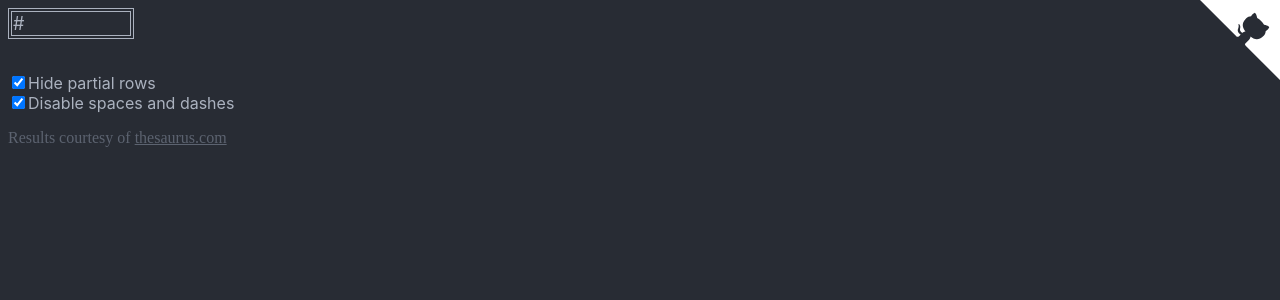
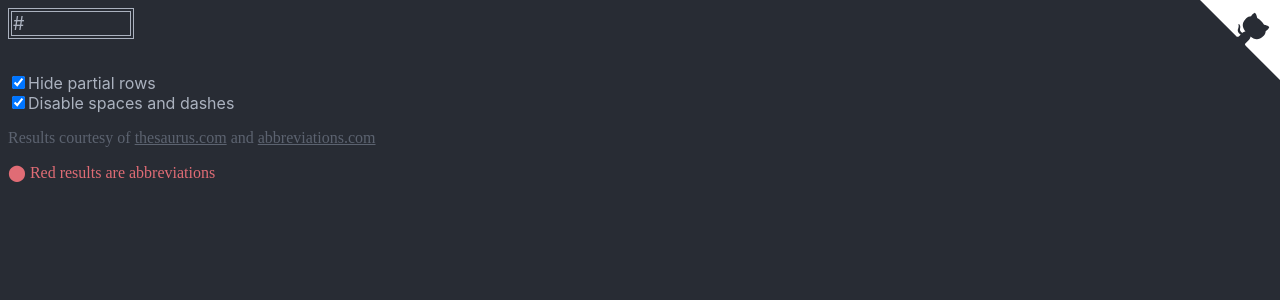
Before and after one commit to CodingComet/equisized-synonyms, a Flask app: template templates/result.html in a window 1280 px wide. Shown: the top 300 px of the page. Run offline with Flask 2, Linux system fonts and the light colour scheme; the template is opened without the code that fills it, so the values that code supplies are empty.

Commit message:
Added abbreviations.com credit.

```diff
--- a/templates/result.html
+++ b/templates/result.html
@@ -30,7 +30,9 @@
                         {% for synonym in synonyms_table[word][key] %}
                             {% if synonym in abbreviations_table[word] %}
                                 <label class="abbreviation">{{ synonym }}</label>{% else %}
-                                {{ synonym }}{% endif %}{% if synonyms_table[word][key]|length - 1 > synonyms_table[word][key].index(synonym) %},{% endif %}
+                                {{ synonym }}{% endif %}
+                        {% if synonyms_table[word][key]|length - 1 > synonyms_table[word][key].index(synonym) %},
+                        {% endif %}
                         {% endfor %}
                     </td>
                 {% else %}
@@ -105,7 +107,10 @@
     Results courtesy of
     <a href="https://thesaurus.com" style="color: #5c6370;"
     >thesaurus.com</a
+    > and <a href="https://abbreviations.com/" style="color: #5c6370;"
+    >abbreviations.com</a
     >
+    <p class="abbreviation">⬤ Red results are abbreviations</p>
 </div>
 </body>
 </html>
```
